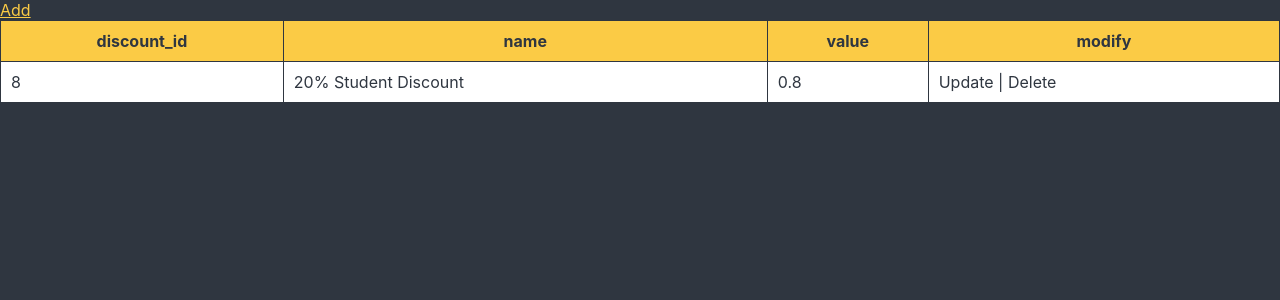
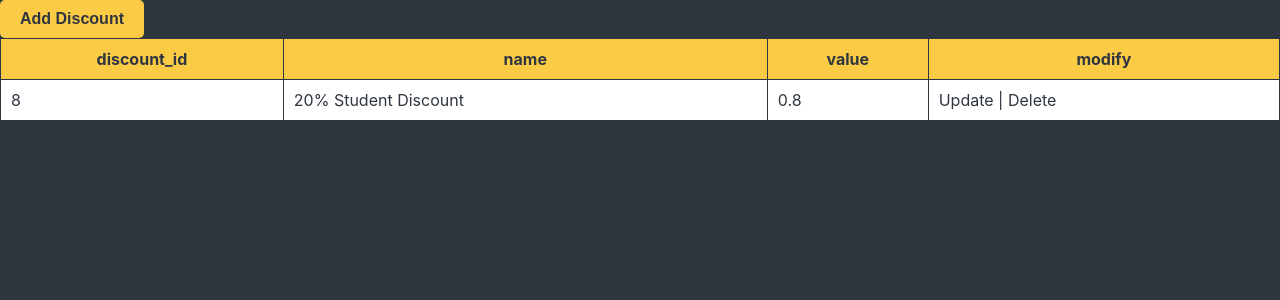
Before and after one commit to Baji0202/pos, a PHP site: page /admin_side/discount.php in a window 1280 px wide. Shown: the top 300 px of the page. Run offline with PHP 8.4, Linux system fonts and the light colour scheme; the visitor is signed in with stand-in values (Sample User, id 1); data comes from the database, SQL or seed files in the repository; data that the repository does not hold is empty.

Commit message:
fdssdfewsfwe
bala na

```diff
--- a/admin_side/discount.php
+++ b/admin_side/discount.php
@@ -16,7 +16,8 @@ if (!isset($_SESSION['user_id'])){
     <title>Discounts</title>
 </head>
 <body>
-<a href='discount_add.php?id=$discount_id'>Add</a>
+<a href="discount_add.php?id=<?php echo $discount_id; ?>" target="_blank"><button>Add Discount</button></a>
+
 
 <table border='1' cellpadding='7'>
     <tr>
--- a/include/styles/discount.css
+++ b/include/styles/discount.css
@@ -54,15 +54,19 @@ a:hover {
 
 
 
+
+
 button {
+    display: inline-block;
+    padding: 10px 20px;
     background-color: #fbcb45;
     color: #2f3640;
+    text-decoration: none;
     border: none;
-    padding: 10px 20px;
     border-radius: 5px;
     cursor: pointer;
-    text-decoration: none;
-    transition: background-color 0.3s ease;
+    font-size: 16px;
+    font-weight: bold;
 }
 
 button:hover {
```
